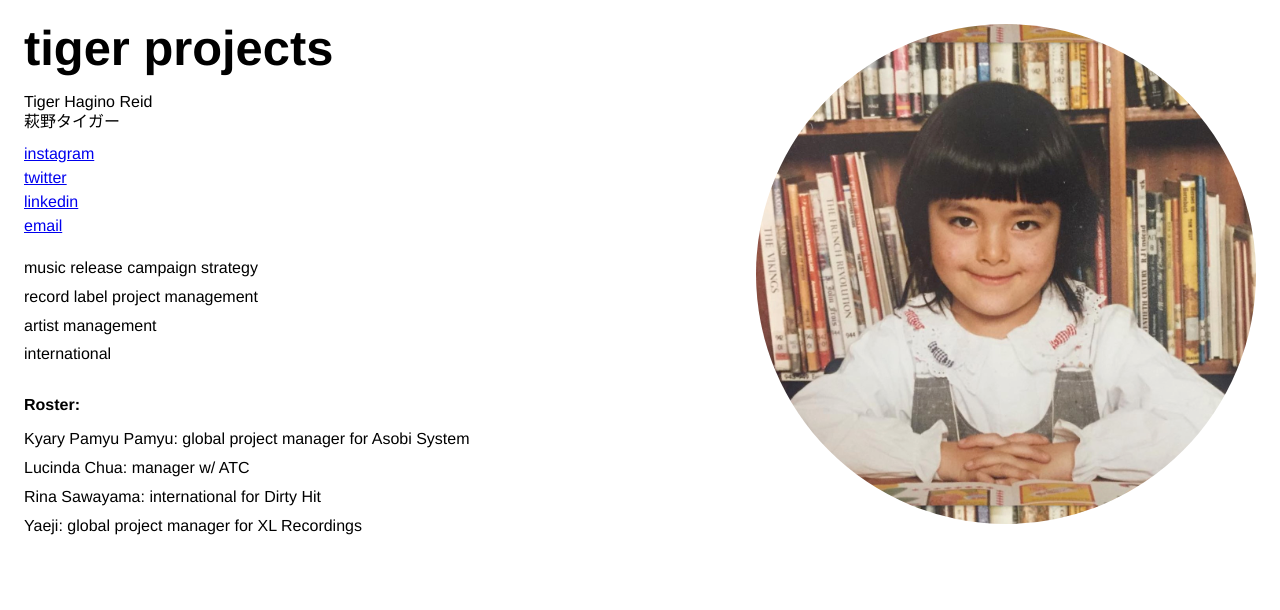
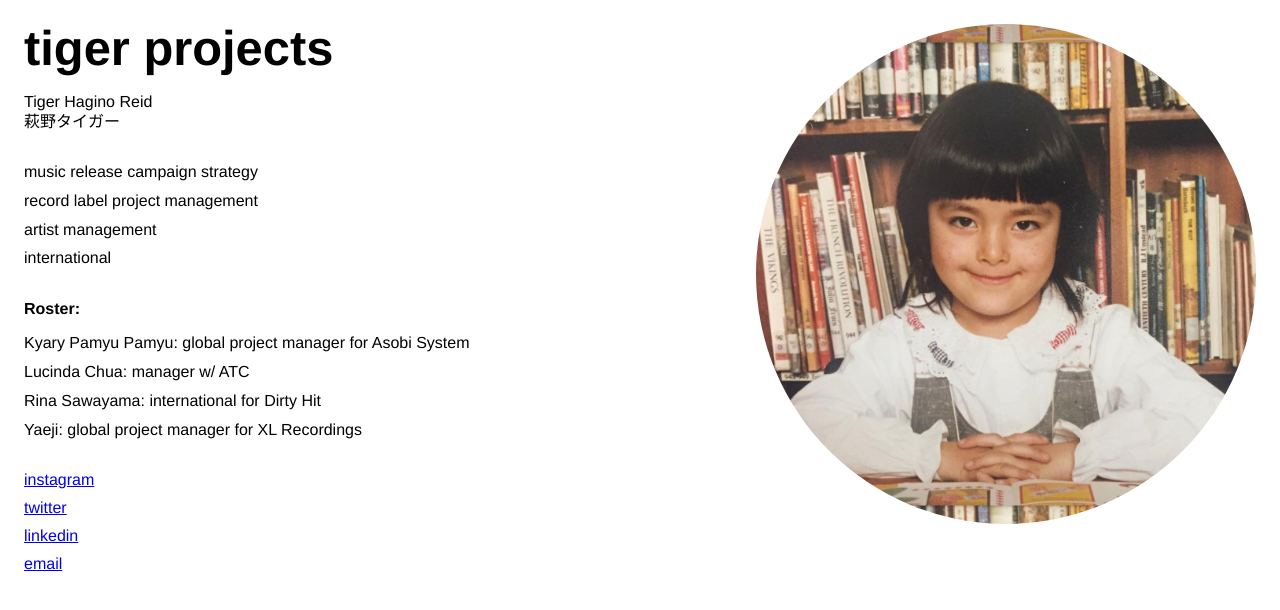
Before and after one commit to arrested-developer/tigerprojects, a React app: page / in a window 1280 px wide. Shown: the top 610 px of the page. Built offline with nearby package versions, Linux system fonts and the light colour scheme; a web font is replaced by a local one.

Commit message:
links to bottom

```diff
--- a/src/pages/home.module.scss
+++ b/src/pages/home.module.scss
@@ -40,9 +40,6 @@
   }
   p:nth-child(3) {
     margin-bottom: 1rem;
-  }
-  nav {
-    margin-bottom: 0.5rem;
   }
 }
 
@@ -93,6 +90,14 @@
   font-weight: bold;
 }
 
+.footerLinks {
+  margin-left: 0.5rem;
+  margin-top: 1.5rem;
+  a {
+    margin-bottom: 0.75rem;
+  }
+}
+
 @media all and (min-width: $breakpoint-med) {
   .pageContainer {
     padding: 1rem;
@@ -102,6 +107,9 @@
 @media all and (min-width: $breakpoint-large) {
   .menuHeader {
     padding-top: 0.5rem;
+  }
+  .list {
+    width: calc(50vw - 2rem);
   }
   .tigerPhoto {
     top: 1.5rem;
--- a/src/pages/home.tsx
+++ b/src/pages/home.tsx
@@ -13,6 +13,23 @@ const Home: React.FC = () => (
         <h1 className="f1">tiger projects</h1>
         <p className={styles.name}>Tiger Hagino Reid</p>
         <p className={styles.name}>萩野タイガー</p>
+      </header>
+      <main>
+        <ul className={styles.list}>
+          <li>music release campaign strategy</li>
+          <li>record label project management </li>
+          <li>artist management</li>
+          <li>international</li>
+        </ul>
+        <h2 className={styles.listTitle}>Roster:</h2>
+        <ul className={styles.list}>
+          <li>Kyary Pamyu Pamyu: global project manager for Asobi System</li>
+          <li>Lucinda Chua: manager w/ ATC</li>
+          <li>Rina Sawayama: international for Dirty Hit</li>
+          <li>Yaeji: global project manager for XL Recordings</li>
+        </ul>
+      </main>
+      <footer className={styles.footerLinks}>
         <nav className="f6">
           <a
             className={styles.menuLink}
@@ -47,22 +64,7 @@ const Home: React.FC = () => (
             email
           </a>
         </nav>
-      </header>
-      <main>
-        <ul className={styles.list}>
-          <li>music release campaign strategy</li>
-          <li>record label project management </li>
-          <li>artist management</li>
-          <li>international</li>
-        </ul>
-        <h2 className={styles.listTitle}>Roster:</h2>
-        <ul className={styles.list}>
-          <li>Kyary Pamyu Pamyu: global project manager for Asobi System</li>
-          <li>Lucinda Chua: manager w/ ATC</li>
-          <li>Rina Sawayama: international for Dirty Hit</li>
-          <li>Yaeji: global project manager for XL Recordings</li>
-        </ul>
-      </main>
+      </footer>
       {/* <main className={styles.mainContent}>
       <div className={styles.imageWrapper}>
         <img src={tigerBooks} alt="Tiger Reid" />
```
